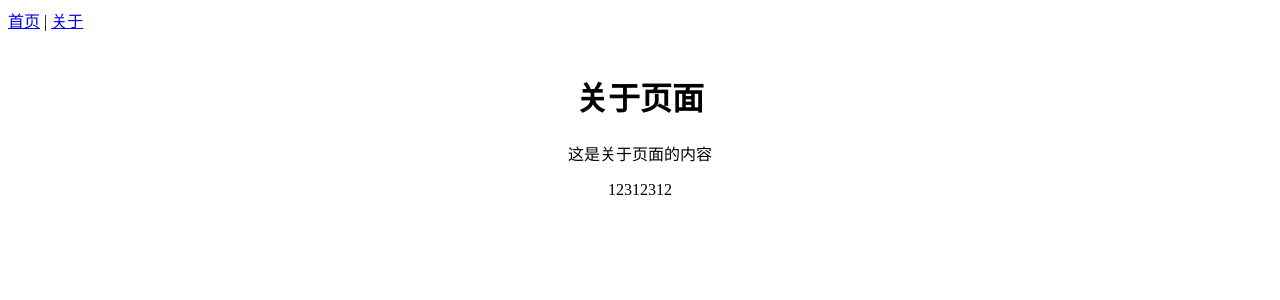
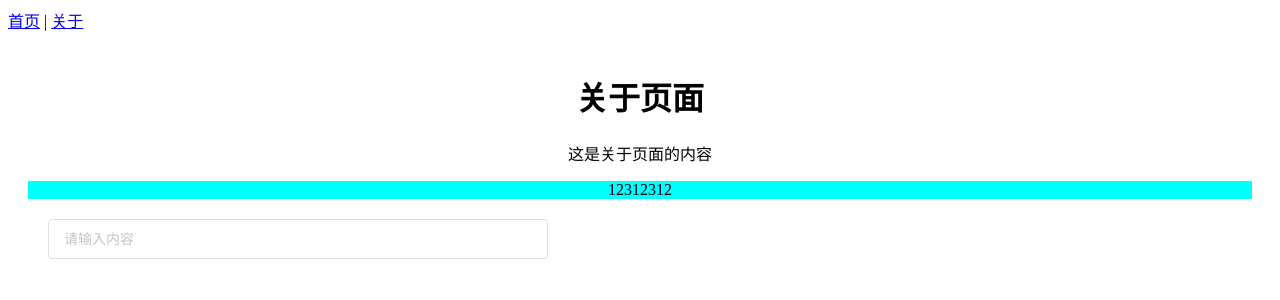
Before and after one commit to kakaxi666/vue_compare_test, a Vue app: page /about in a window 1280 px wide. Shown: the top 300 px of the page. Built offline with nearby package versions, Linux system fonts and the light colour scheme.

Commit message:
测试关于页面

```diff
--- a/src/page/About.vue
+++ b/src/page/About.vue
@@ -2,7 +2,13 @@
   <div class="about">
     <h1>关于页面</h1>
     <p>这是关于页面的内容</p>
-    <div>12312312</div>
+    <div class="myDiv">12312312</div>
+    <!-- 新增测试表单 -->
+    <el-form class="form">
+      <el-form-item>
+        <el-input placeholder="请输入内容"></el-input>
+      </el-form-item>
+    </el-form>
   </div>
 </template>
 
@@ -13,6 +19,16 @@ export default {
 </script>
 
 <style scoped>
+.form {
+  margin: 20px;
+  width: 500px;
+}
+/*
+   新增form上面的div背景颜色天蓝色
+*/
+.myDiv{
+  background-color: aqua;
+}
 .about {
   padding: 20px;
   text-align: center;
```
